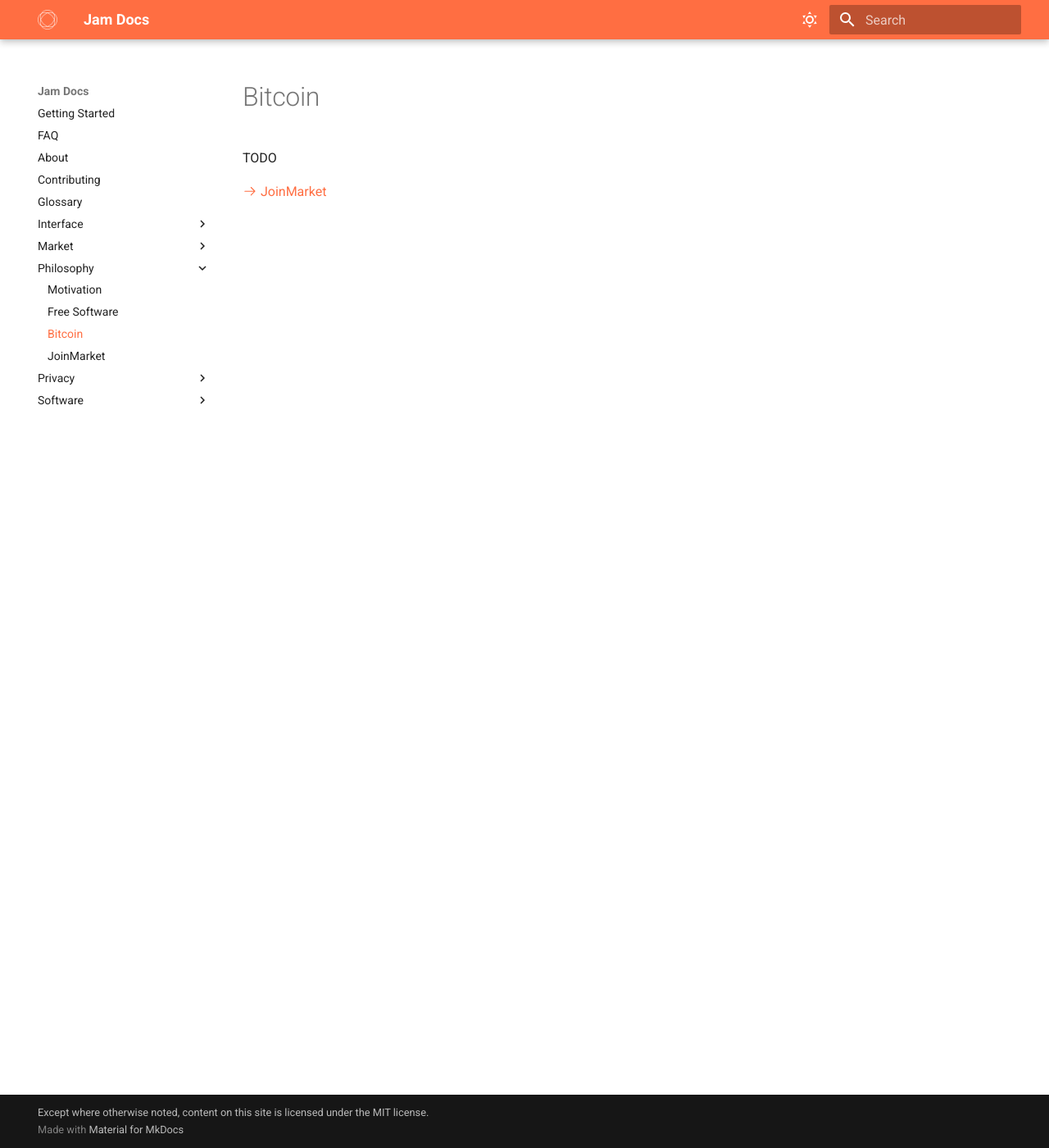
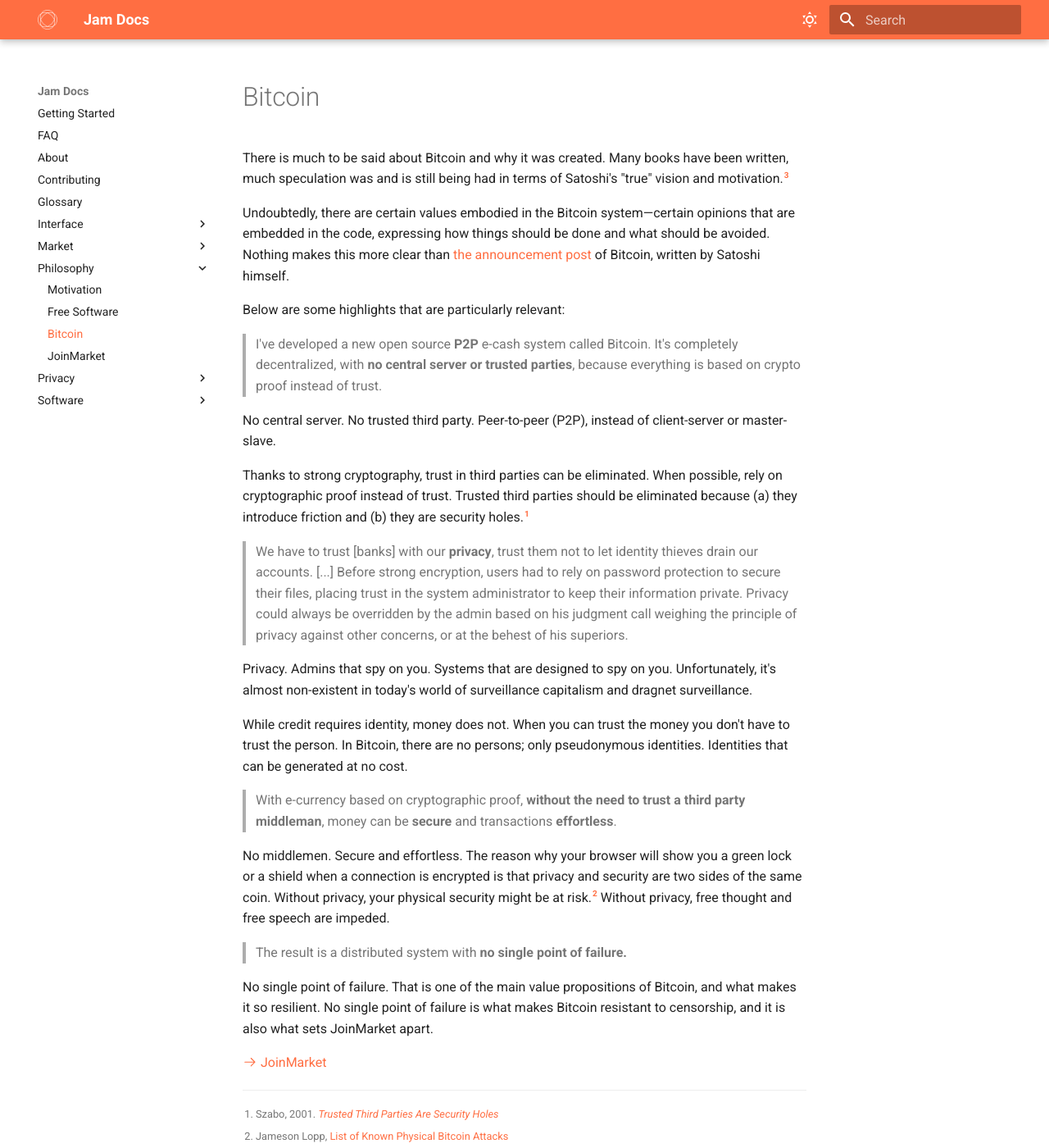
Before and after one commit to joinmarket-webui/jamdocs, an MkDocs documentation site: the page built from docs/philosophy/02-bitcoin.md, in a window 1280 px wide and 1400 px high. Shown: the whole window at 82% size. Built offline with MkDocs 1.6.1 and Material for MkDocs 9.7.7, drawn with Linux system fonts in a browser that asks for light colours; nearby versions of some CDN libraries; some of the changed text lies outside the part shown.

Commit message:
docs(philosophy): bitcoin

```diff
--- a/docs/philosophy/02-bitcoin.md
+++ b/docs/philosophy/02-bitcoin.md
@@ -1,8 +1,66 @@
 # Bitcoin
 
-TODO
+There is much to be said about Bitcoin and why it was created. Many books have
+been written, much speculation was and is still being had in terms of Satoshi's
+"true" vision and motivation.[^brc]
 
+Undoubtedly, there are certain values embodied in the Bitcoin system—certain
+opinions that are embedded in the code, expressing how things should be done and
+what should be avoided. Nothing makes this more clear than [the
+announcement post][announcement] of Bitcoin, written by Satoshi himself.
+
+Below are some highlights that are particularly relevant:
+
+> I've developed a new open source **P2P** e-cash system called Bitcoin. It's
+> completely decentralized, with **no central server or trusted parties**,
+> because everything is based on crypto proof instead of trust.
+
+No central server. No trusted third party. Peer-to-peer (P2P), instead of
+client-server or master-slave.
+
+Thanks to strong cryptography, trust in third parties can be eliminated. When
+possible, rely on cryptographic proof instead of trust. Trusted third parties
+should be eliminated because (a) they introduce friction and (b) they are
+security holes.[^szabo]
+
+[^szabo]: Szabo, 2001. *[Trusted Third Parties Are Security Holes](https://nakamotoinstitute.org/trusted-third-parties/)*
+
+> We have to trust [banks] with our **privacy**, trust them not to let
+> identity thieves drain our accounts. [...] Before strong encryption, users had
+> to rely on password protection to secure their files, placing trust in the
+> system administrator to keep their information private. Privacy could always
+> be overridden by the admin based on his judgment call weighing the principle
+> of privacy against other concerns, or at the behest of his superiors.
+
+Privacy. Admins that spy on you. Systems that are designed to spy on you.
+Unfortunately, it's almost non-existent in today's world of surveillance
+capitalism and dragnet surveillance.
+
+While credit requires identity, money does not. When you can trust the money you
+don't have to trust the person. In Bitcoin, there are no persons; only
+pseudonymous identities. Identities that can be generated at no cost.
+
+> With e-currency based on cryptographic proof, **without the need to trust a
+> third party middleman**, money can be **secure** and transactions **effortless**.
+
+No middlemen. Secure and effortless. The reason why your browser will show you a
+green lock or a shield when a connection is encrypted is that privacy and
+security are two sides of the same coin. Without privacy, your physical security
+might be at risk.[^lopp] Without privacy, free thought and free speech are
+impeded.
+
+[^lopp]: Jameson Lopp, [List of Known Physical Bitcoin Attacks](https://github.com/jlopp/physical-bitcoin-attacks)
+
+> The result is a distributed system with **no single point of failure.**
+
+No single point of failure. That is one of the main value propositions of
+Bitcoin, and what makes it so resilient. No single point of failure is what
+makes Bitcoin resistant to censorship, and it is also what sets JoinMarket
+apart.
+
+[^brc]: A selection of books is available in the *Bitcoin and Cypherpunk History* section of [bitcoin-resources.com/books](https://bitcoin-resources.com/books/#bitcoin-and-cypherpunk-history)
 
 [:octicons-arrow-right-24: JoinMarket][joinmarket]
 
 [joinmarket]: /philosophy/03-joinmarket
+[announcement]: https://satoshi.nakamotoinstitute.org/posts/p2pfoundation/1/
```
